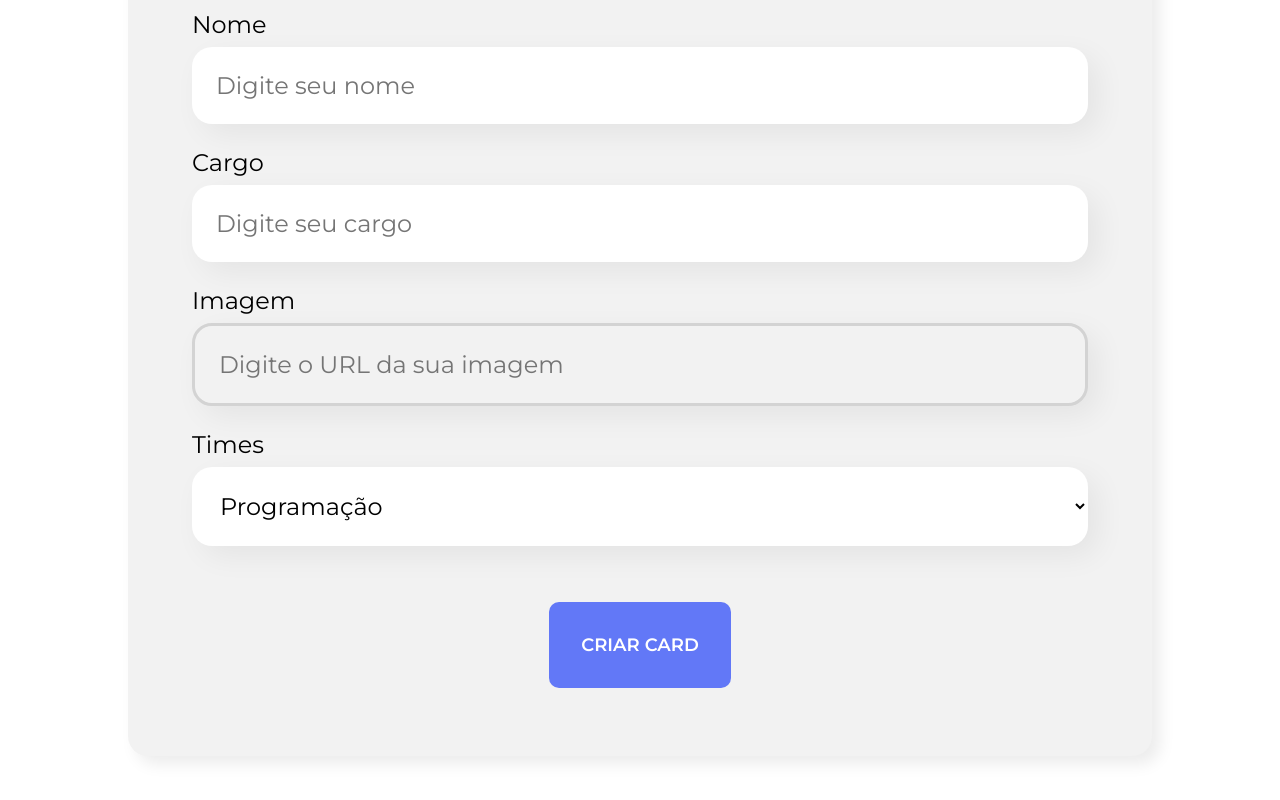
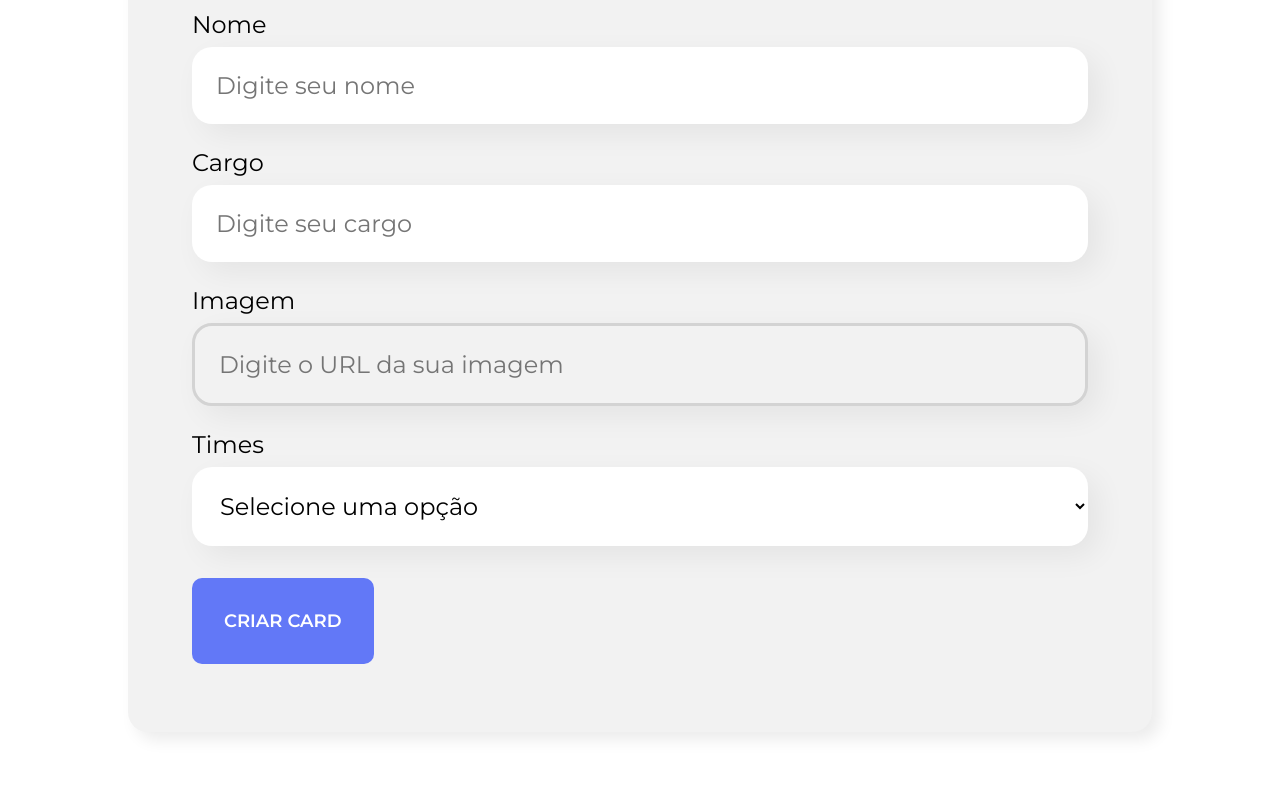
Before and after one commit to kbdemiranda/organo, a React (Create React App) app: page / in a window 1280 px wide. Shown: the part 628-1428 px from the top of the page. Built offline with nearby package versions, Linux system fonts and the light colour scheme; the HTML template or start-up script is replaced by a standard one.

Commit message:
Interagindo com o usuário

```diff
--- a/src/App.js
+++ b/src/App.js
@@ -1,12 +1,22 @@
 import './App.css';
 import {Banner} from "./components/Banner";
 import {Formulario} from "./components/Formulario";
+import {useState} from "react";
 
 function App() {
+
+    const [colaboradores, setColaboradores] = useState([])
+
+    const onNewWorker = (colaborador) => {
+        console.log(colaborador)
+        setColaboradores([...colaboradores, colaborador])
+    }
+
   return (
     <div className="App">
-      <Banner/>
-      <Formulario/>
+    <Banner/>
+    <Formulario onSaved={colaborador => onNewWorker(colaborador)}/>
+
     </div>
   );
 }
--- a/src/components/Botao/style.css
+++ b/src/components/Botao/style.css
@@ -1,4 +1,5 @@
 .botao {
+    display: flex;
     text-transform: uppercase;
     background-color: #6278f7;
     border-radius: 10px;
--- a/src/components/CampoTexto/index.js
+++ b/src/components/CampoTexto/index.js
@@ -4,14 +4,19 @@ export const CampoTexto = (props) => {
 
     const disable = props.disable != null ? props.disable : false;
 
+    const onChanged = (evento) => {
+        props.onChanced(evento.target.value)
+    }
 
     return (
         <div className="campo-texto">
             <label htmlFor={props.label}>{props.label}</label>
             <input id={props.label}
+                   value={props.value}
                    type={props.type}
                    placeholder={props.placeholder}
                    required={props.required}
+                   onChange={onChanged}
                    disabled={disable}/>
         </div>
     )
--- a/src/components/CampoTexto/style.css
+++ b/src/components/CampoTexto/style.css
@@ -9,6 +9,7 @@
     text-align: start;
     text-transform: capitalize;
 }
+
 
 .campo-texto input {
     background-color: #FFF;
--- a/src/components/Formulario/index.js
+++ b/src/components/Formulario/index.js
@@ -1,11 +1,19 @@
 import {CampoTexto} from "../CampoTexto";
 import {ListaSuspensa} from "../ListaSuspensa";
 import {Botao} from "../Botao";
+import {useState} from "react";
 
 import ('./style.css')
 
 
-export const Formulario = () => {
+export const Formulario = (props) => {
+
+
+    const [nome, setNome] = useState('')
+    const [cargo, setCargo] = useState('')
+    const [imagem, setImagem] = useState('')
+    const [time, setTime] = useState('')
+
 
     const times = [
         'Programação',
@@ -17,18 +25,46 @@ export const Formulario = () => {
         'Inovação e Gestão'
     ]
 
-    const aoSalvar = (events) => {
+    const onSavedWorker = (events) => {
         events.preventDefault()
-        return alert("Ao salvar");
+        props.onSaved({
+            nome,
+            cargo,
+            imagem,
+            time
+        })
     }
 
     return (
       <section className="formulario">
-          <form onSubmit={aoSalvar}>
-              <CampoTexto label="nome" placeholder="Digite seu nome" type="text" required={true}/>
-              <CampoTexto label="cargo" placeholder="Digite seu cargo" type="text" required={false}/>
-              <CampoTexto label="imagem" placeholder="Digite o URL da sua imagem" type="url" disable={true}/>
-              <ListaSuspensa label="times" itens={times} required={true}/>
+          <form onSubmit={onSavedWorker}>
+              <CampoTexto
+                  label="nome"
+                  placeholder="Digite seu nome"
+                  value={nome}
+                  onChanced={value => setNome(value)}
+                  type="text"
+                  required={true}/>
+              <CampoTexto
+                  label="cargo"
+                  placeholder="Digite seu cargo"
+                  type="text"
+                  value={cargo}
+                  onChanced={value => setCargo(value)}
+                  required={false}/>
+              <CampoTexto
+                  label="imagem"
+                  placeholder="Digite o URL da sua imagem"
+                  value={imagem}
+                  onChanced={value => setImagem(value)}
+                  type="url"
+                  disable={true}/>
+              <ListaSuspensa
+                  label="times"
+                  value={time}
+                  onChanced={value => setTime(value)}
+                  itens={times}
+                  required={true}/>
               <Botao>
                   criar card
               </Botao>
--- a/src/components/ListaSuspensa/index.js
+++ b/src/components/ListaSuspensa/index.js
@@ -1,14 +1,19 @@
 import ('./style.css')
 
 export const ListaSuspensa = (props) => {
+
     return(
         <div className="lista-suspensa">
             <label>{props.label}</label>
-          <select>
+            <select onChange={evento => props.onChanced(evento.target.value)}
+                    required={props.required}
+                    value={props.value}>
+                <option value="">{props.placeholder || "Selecione uma opção"}</option>
                 {props.itens.map(item => {
-                  return <option key={item}>{item}</option>
+                    return <option key={item} value={item}>{item}</option>;
                 })}
             </select>
+
         </div>
     )
 }
```
Lines whose indentation alone changed are shown as unchanged.
